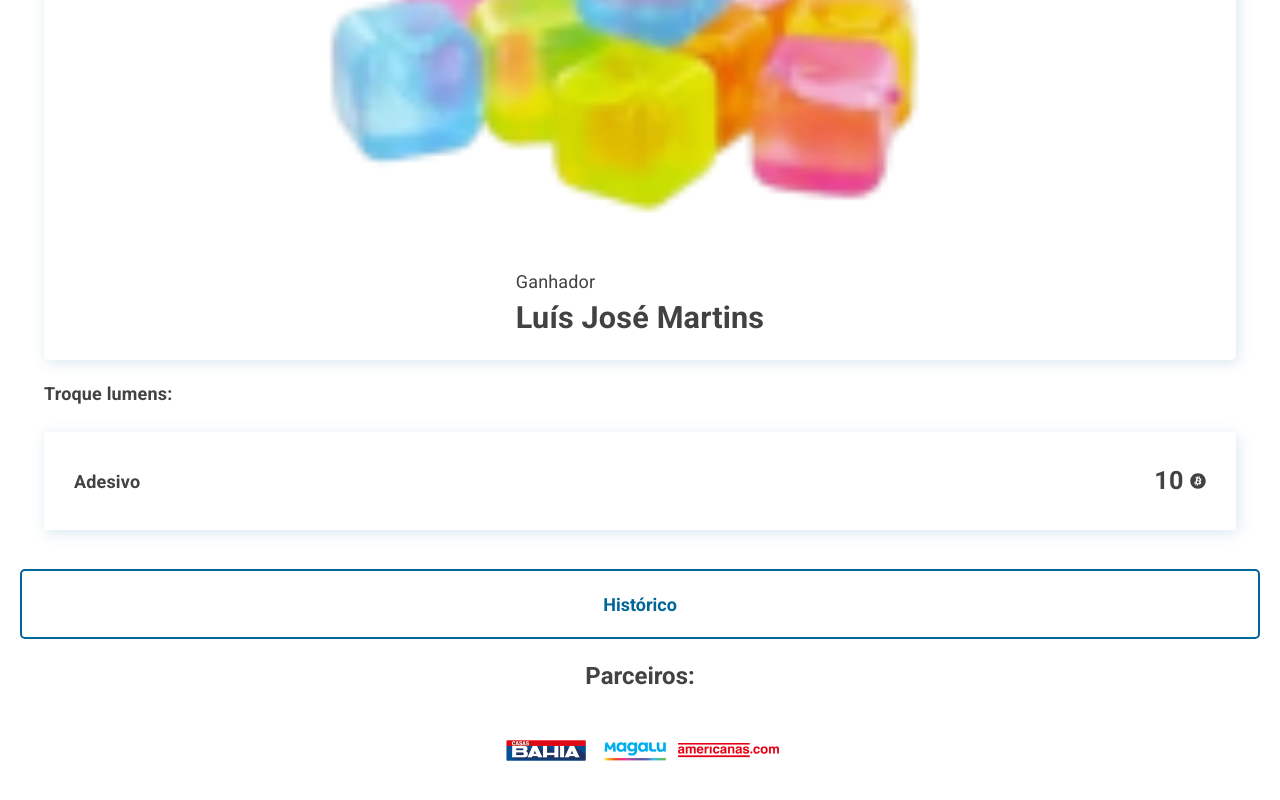
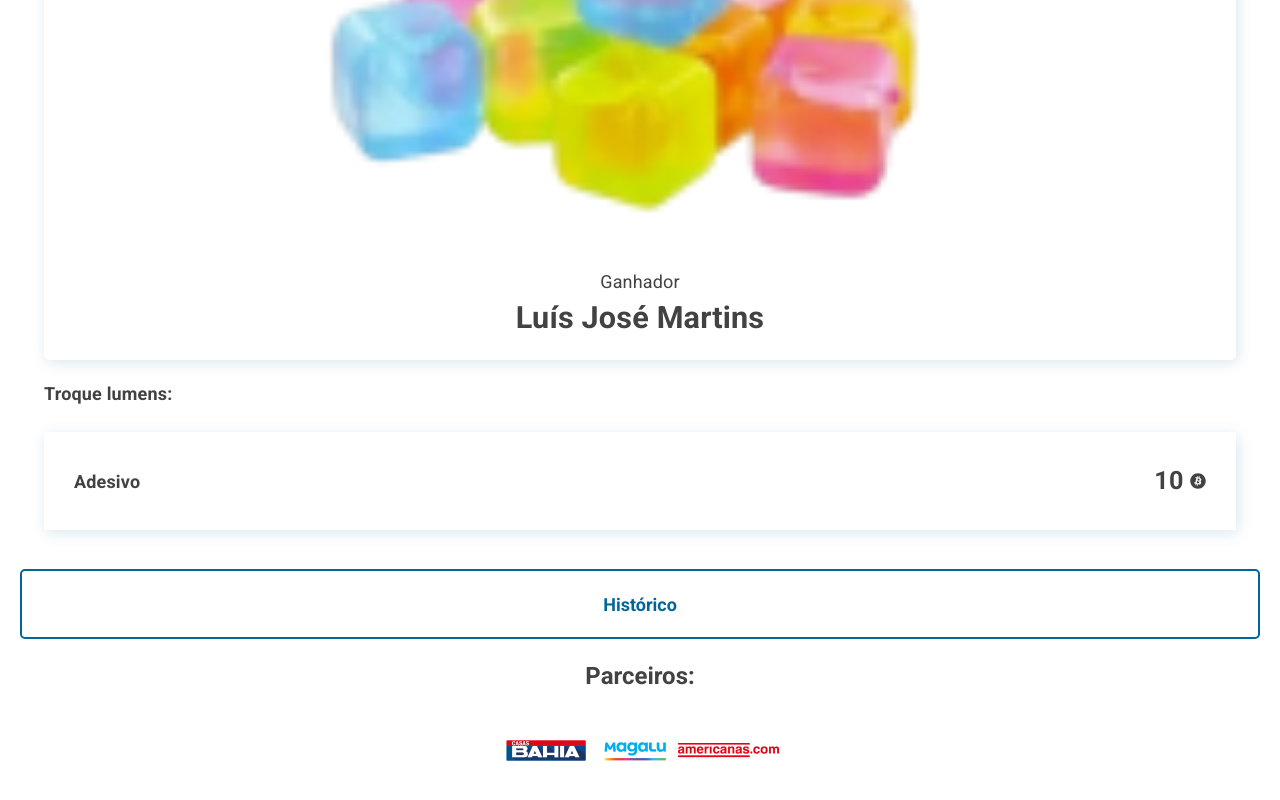
Before and after one commit to ldantas-s/megahack5-cardlumens, a React (Create React App) app: page /prices in a window 1280 px wide. Shown: the part 1027-1827 px from the top of the page. Built offline with nearby package versions, Linux system fonts and the light colour scheme.

Commit message:
Refactor style

```diff
--- a/src/assets/css/compenents/brindeSorteio.css
+++ b/src/assets/css/compenents/brindeSorteio.css
@@ -18,7 +18,7 @@
 .winner {
   display: flex;
   flex-direction: column;
-  align-items: flex-start;
+  align-items: center;
 }
 .winner h2 {
   font-size: 1.7rem;
--- a/src/assets/css/pages/guideLumens.css
+++ b/src/assets/css/pages/guideLumens.css
@@ -1,6 +1,6 @@
 .guide {
   width: 100%;
-  height: 90vh;
+  /* height: 90vh; */
   padding: 80px 20px;
   display: flex;
   flex-direction: column;
```
